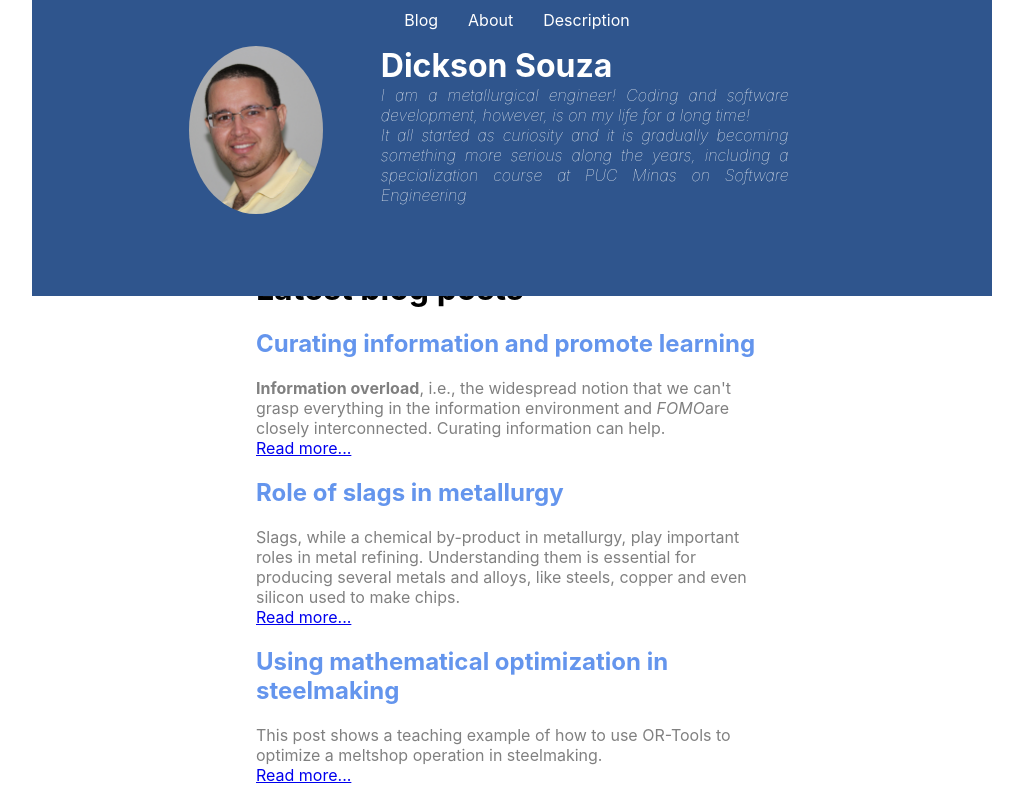
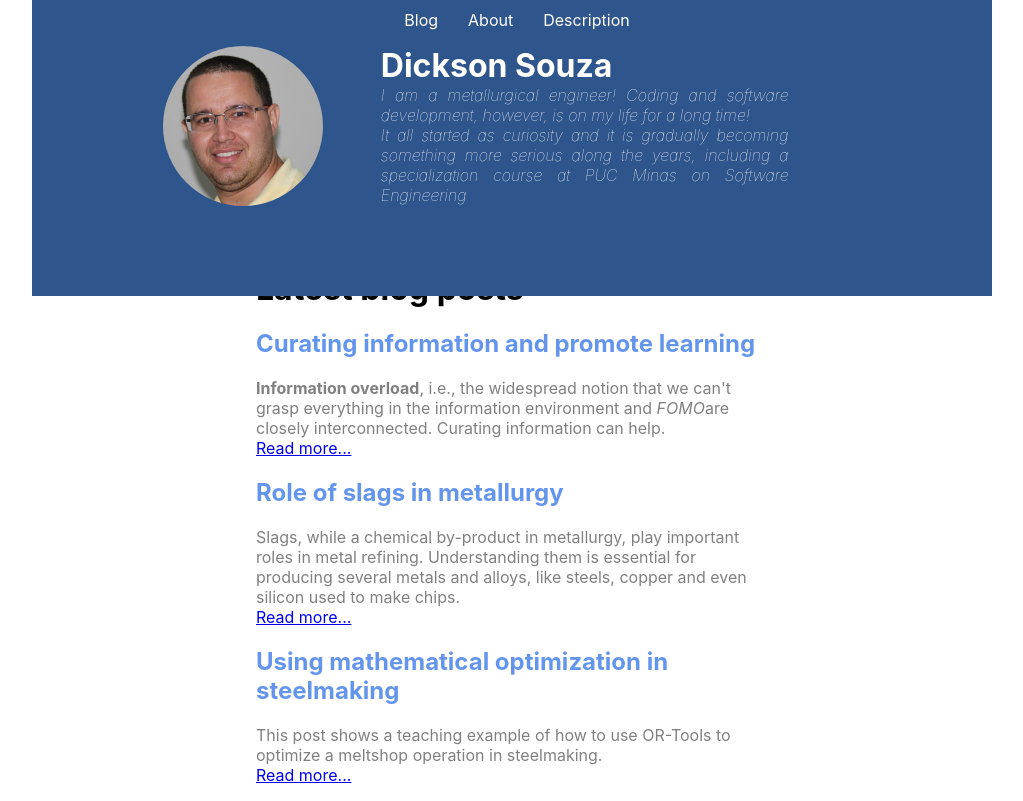
Before and after one commit to disouzam/atividade-pratica-1-front-end-pucminas-2024, a React (Create React App) app: page / in a window 1280 px wide. Shown: the whole page, without its empty margins (128-1151 px from the left). Built offline with nearby package versions, Linux system fonts and the light colour scheme.

Commit message:
Resized picture to a square aspect ration and adjusted size in CustomHeader

```diff
--- a/src/CustomHeader/CustomHeader.jsx
+++ b/src/CustomHeader/CustomHeader.jsx
@@ -20,8 +20,8 @@ const CustomHeader = () => {
           <img
             className={styles.AvatarImage}
             src={window.location.origin + '/Dickson.jpg'}
-            width={134.1}
-            height={168.5}
+            width={160}
+            height={160}
           />
         </div>
         <div className={styles.BioArea}>
```
Also changed, not shown: public/Dickson.jpg.
